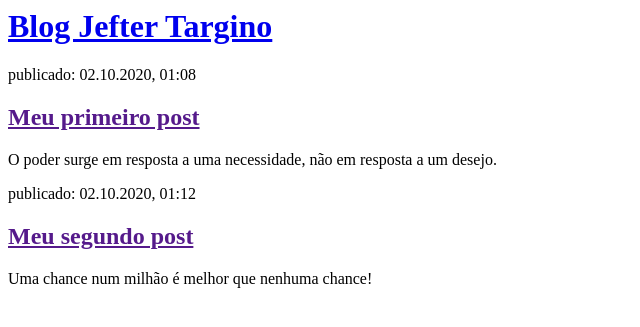
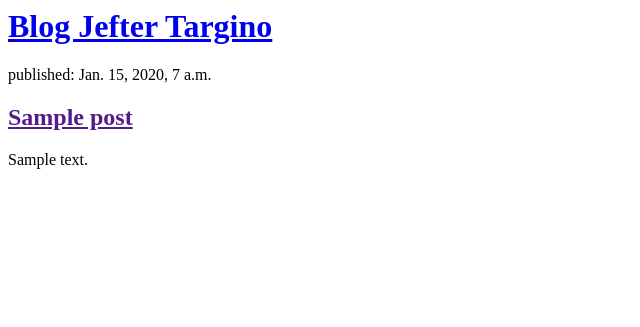
Before and after one commit to JefterTargino/My-first-blog, a Django app: page / in a window 1280 px wide. Shown: the top 327 px of the page, without its empty margins (0-640 px from the left). Run offline with Django 3.2, Linux system fonts and the light colour scheme; tables that the repository leaves empty hold one stand-in row (values such as "Sample post").

Commit message:
Modified templates to display posts from database2.

```diff
--- a/blog/templates/blog/post_list.html
+++ b/blog/templates/blog/post_list.html
@@ -7,16 +7,13 @@
             <h1><a href="/">Blog Jefter Targino</a></h1>
         </div>
 
-        <div>
-            <p>publicado: 02.10.2020, 01:08</p>
-            <h2><a href="">Meu primeiro post</a></h2>
-            <p>O poder surge em resposta a uma necessidade, não em resposta a um desejo.</p>
-        </div>
-
-        <div>
-            <p>publicado: 02.10.2020, 01:12</p>
-            <h2><a href="">Meu segundo post</a></h2>
-            <p>Uma chance num milhão é melhor que nenhuma chance!</p>
+        {% for post in posts %}
+    <div>
+        <p>published: {{ post.published_date }}</p>
+        <h2><a href="">{{ post.title }}</a></h2>
+        <p>{{ post.text|linebreaksbr }}</p>
+    </div>
+    {% endfor %}
         </div>
     </body>
 </html>
--- a/blog/views.py
+++ b/blog/views.py
@@ -1,5 +1,8 @@
 from django.shortcuts import render
+from django.utils import timezone
+from .models import Post
 
-# Create your views here.
+
 def post_list(request):
-    return render(request, 'blog/post_list.html', {})
+    posts = Post.objects.filter(published_date__lte=timezone.now()).order_by('published_date')
+    return render(request, 'blog/post_list.html', {'posts': posts})
```
